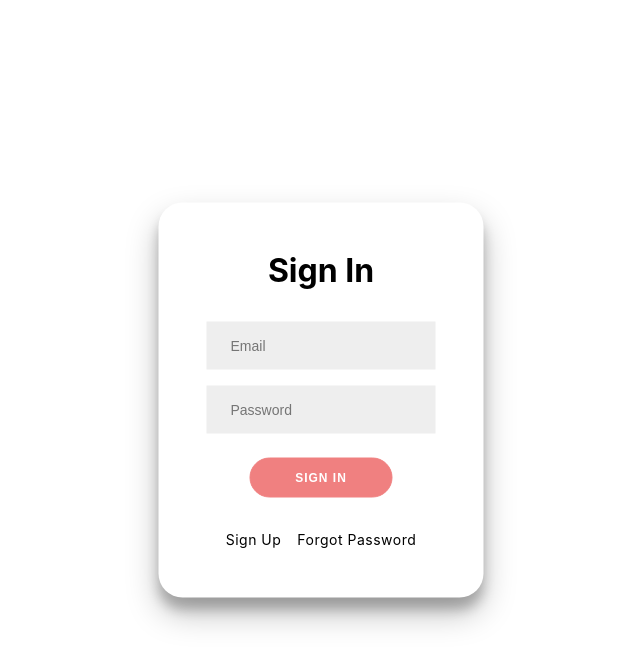
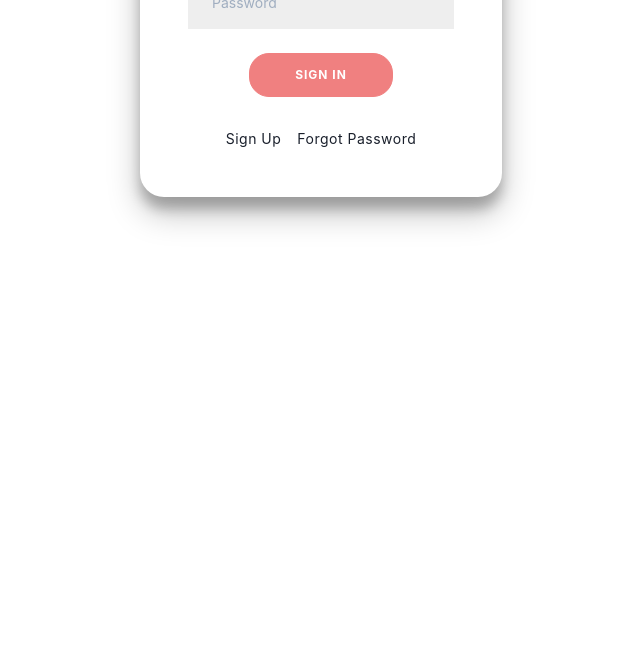
Before and after one commit to UWCodeForce/student-net, a Next.js app in the folder web/: page /signin in a window 1280 px wide. Shown: the top 666 px of the page, without its empty margins (319-959 px from the left). Built offline with nearby package versions, Linux system fonts and the light colour scheme.

Commit message:
Changed to track Chakra UI

```diff
--- a/web/pages/_app.js
+++ b/web/pages/_app.js
@@ -1,8 +1,13 @@
 import '../styles/globals.css'
 import '../styles/utilities.css'
+import { ChakraProvider } from "../node_modules/@chakra-ui/react"
 
 function MyApp({ Component, pageProps }) {
-  return <Component {...pageProps} />
+  return (
+    <ChakraProvider>
+      <Component {...pageProps} />
+    </ChakraProvider>
+  )
 }
 
 export default MyApp
```
